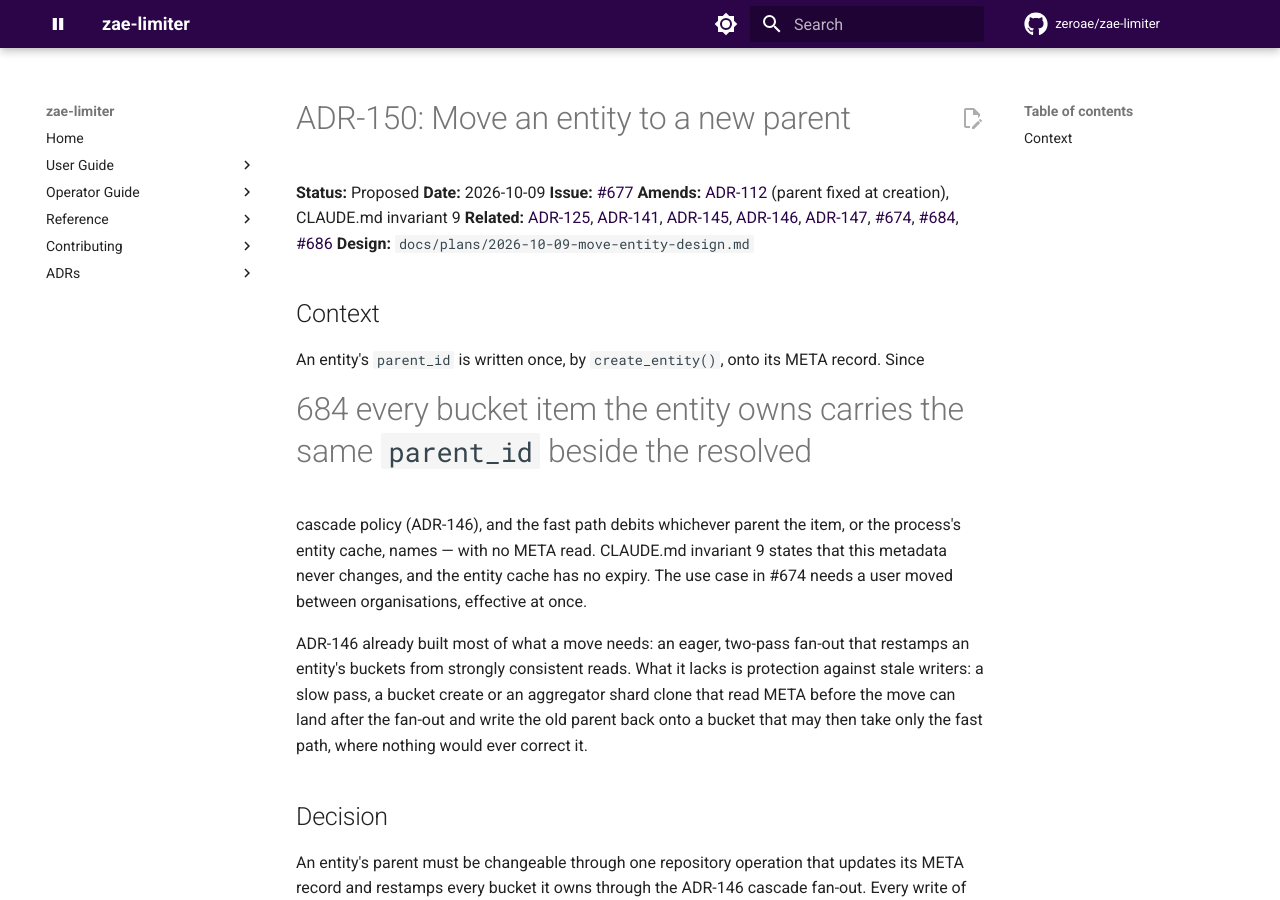
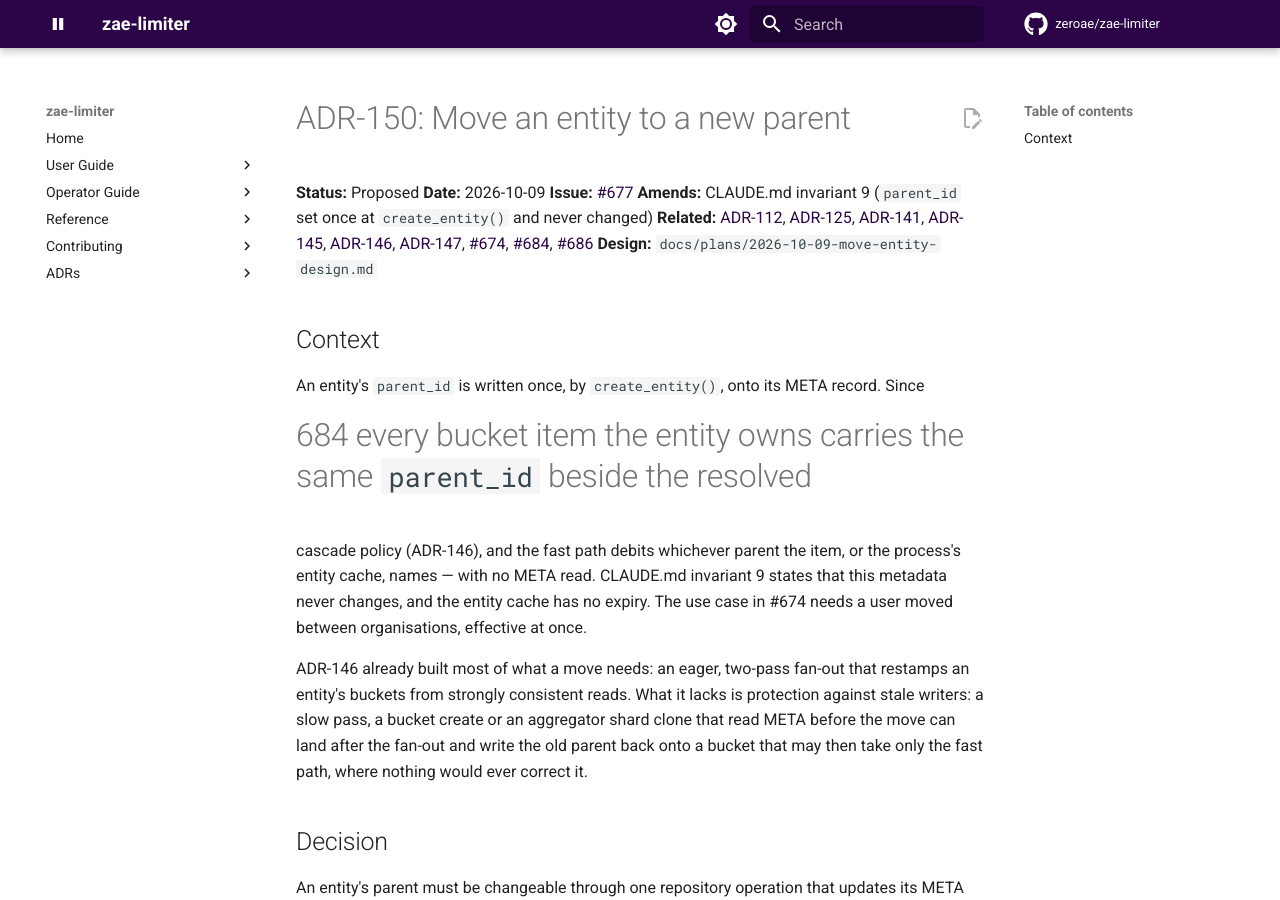
Before and after one commit to zeroae/zae-limiter, an MkDocs documentation site: the page built from docs/adr/150-move-entity-to-new-parent.md, in a window 1280 px wide and 900 px high. Built offline with MkDocs 1.6.1 and Material for MkDocs 9.7.7, drawn with Linux system fonts in a browser that asks for light colours; comment, search, counter and statistics services are not loaded; the version menu is left out.

Commit message:
📝 docs(adr): ADR-150 amends invariant 9, not ADR-112
The header said ADR-150 amends ADR-112 because a parent was "fixed at
creation", but ADR-112 only decides where the cascade flag lives and
never says a parent cannot change. The rule ADR-150 overturns is
CLAUDE.md invariant 9 on main ("Entity metadata (cascade, parent_id) is
set once at create_entity() and never changes"). Point Amends there and
keep ADR-112 under Related, where it still belongs.

Refs #677

Co-Authored-By: Claude Opus 5.5 <noreply@anthropic.com>
Claude-Session: https://claude.ai/code/session_017XzYMYKXNcZNQYS3xQhFdc

```diff
--- a/docs/adr/150-move-entity-to-new-parent.md
+++ b/docs/adr/150-move-entity-to-new-parent.md
@@ -3,8 +3,8 @@
 **Status:** Proposed
 **Date:** 2026-10-09
 **Issue:** [#677](https://github.com/zeroae/zae-limiter/issues/677)
-**Amends:** [ADR-112](112-cascade-per-entity.md) (parent fixed at creation), CLAUDE.md invariant 9
-**Related:** [ADR-125](125-resource-disable.md), [ADR-141](141-reset-after-version-gate.md), [ADR-145](145-sharded-quota-conserves-allowance.md), [ADR-146](146-per-resource-cascade-policy.md), [ADR-147](147-client-side-rejection-cache.md), [#674](https://github.com/zeroae/zae-limiter/issues/674), [#684](https://github.com/zeroae/zae-limiter/issues/684), [#686](https://github.com/zeroae/zae-limiter/issues/686)
+**Amends:** CLAUDE.md invariant 9 (`parent_id` set once at `create_entity()` and never changed)
+**Related:** [ADR-112](112-cascade-per-entity.md), [ADR-125](125-resource-disable.md), [ADR-141](141-reset-after-version-gate.md), [ADR-145](145-sharded-quota-conserves-allowance.md), [ADR-146](146-per-resource-cascade-policy.md), [ADR-147](147-client-side-rejection-cache.md), [#674](https://github.com/zeroae/zae-limiter/issues/674), [#684](https://github.com/zeroae/zae-limiter/issues/684), [#686](https://github.com/zeroae/zae-limiter/issues/686)
 **Design:** `docs/plans/2026-10-09-move-entity-design.md`
 
 ## Context
```
